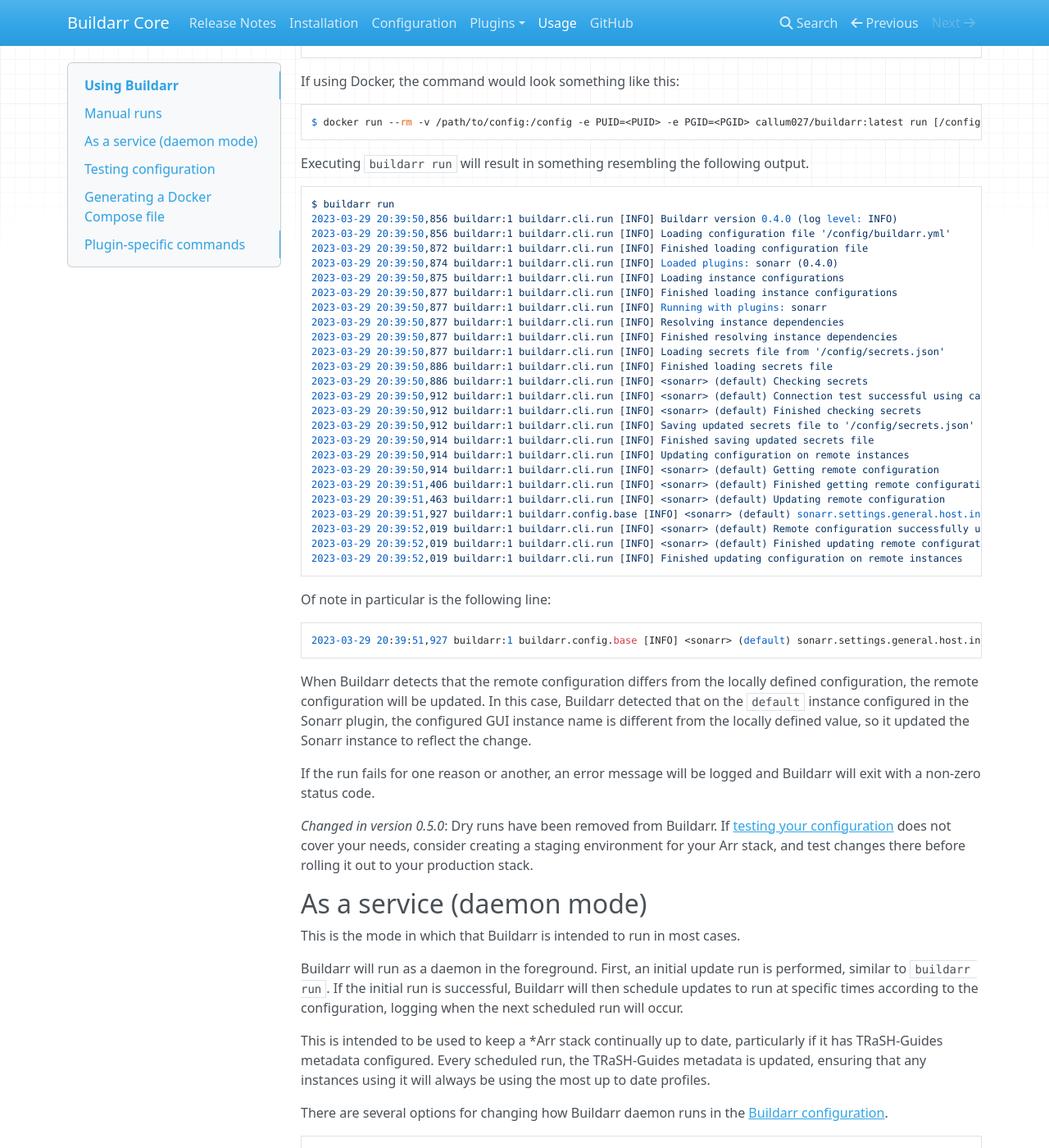
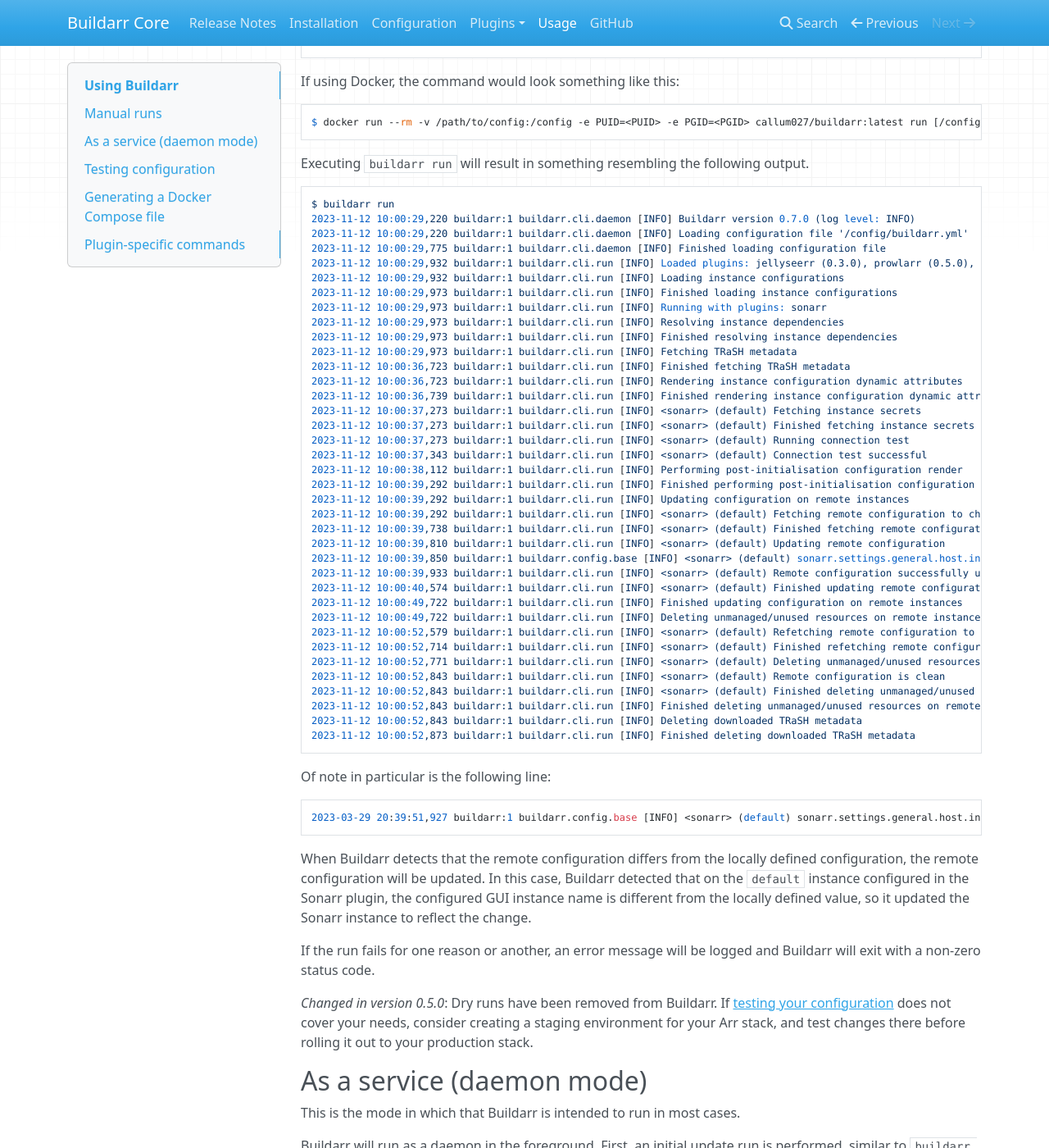
Before and after one commit to buildarr/buildarr, an MkDocs documentation site: the page built from docs/usage.md, in a window 1280 px wide and 1400 px high, scrolled down 1000 px. Shown: the whole window at 82% size. Built offline with MkDocs 1.6.1, drawn with Linux system fonts in a browser that asks for light colours; nearby versions of some CDN libraries; some of the changed text lies outside the part shown.

````diff
--- a/docs/usage.md
+++ b/docs/usage.md
@@ -61,30 +61,42 @@ Executing `buildarr run` will result in something resembling the following outpu
 
 ```text
 $ buildarr run
-2023-03-29 20:39:50,856 buildarr:1 buildarr.cli.run [INFO] Buildarr version 0.4.0 (log level: INFO)
-2023-03-29 20:39:50,856 buildarr:1 buildarr.cli.run [INFO] Loading configuration file '/config/buildarr.yml'
-2023-03-29 20:39:50,872 buildarr:1 buildarr.cli.run [INFO] Finished loading configuration file
-2023-03-29 20:39:50,874 buildarr:1 buildarr.cli.run [INFO] Loaded plugins: sonarr (0.4.0)
-2023-03-29 20:39:50,875 buildarr:1 buildarr.cli.run [INFO] Loading instance configurations
-2023-03-29 20:39:50,877 buildarr:1 buildarr.cli.run [INFO] Finished loading instance configurations
-2023-03-29 20:39:50,877 buildarr:1 buildarr.cli.run [INFO] Running with plugins: sonarr
-2023-03-29 20:39:50,877 buildarr:1 buildarr.cli.run [INFO] Resolving instance dependencies
-2023-03-29 20:39:50,877 buildarr:1 buildarr.cli.run [INFO] Finished resolving instance dependencies
-2023-03-29 20:39:50,877 buildarr:1 buildarr.cli.run [INFO] Loading secrets file from '/config/secrets.json'
-2023-03-29 20:39:50,886 buildarr:1 buildarr.cli.run [INFO] Finished loading secrets file
-2023-03-29 20:39:50,886 buildarr:1 buildarr.cli.run [INFO] <sonarr> (default) Checking secrets
-2023-03-29 20:39:50,912 buildarr:1 buildarr.cli.run [INFO] <sonarr> (default) Connection test successful using cached secrets
-2023-03-29 20:39:50,912 buildarr:1 buildarr.cli.run [INFO] <sonarr> (default) Finished checking secrets
-2023-03-29 20:39:50,912 buildarr:1 buildarr.cli.run [INFO] Saving updated secrets file to '/config/secrets.json'
-2023-03-29 20:39:50,914 buildarr:1 buildarr.cli.run [INFO] Finished saving updated secrets file
-2023-03-29 20:39:50,914 buildarr:1 buildarr.cli.run [INFO] Updating configuration on remote instances
-2023-03-29 20:39:50,914 buildarr:1 buildarr.cli.run [INFO] <sonarr> (default) Getting remote configuration
-2023-03-29 20:39:51,406 buildarr:1 buildarr.cli.run [INFO] <sonarr> (default) Finished getting remote configuration
-2023-03-29 20:39:51,463 buildarr:1 buildarr.cli.run [INFO] <sonarr> (default) Updating remote configuration
-2023-03-29 20:39:51,927 buildarr:1 buildarr.config.base [INFO] <sonarr> (default) sonarr.settings.general.host.instance_name: 'Sonarr' -> 'Sonarr (Buildarr Example)'
-2023-03-29 20:39:52,019 buildarr:1 buildarr.cli.run [INFO] <sonarr> (default) Remote configuration successfully updated
-2023-03-29 20:39:52,019 buildarr:1 buildarr.cli.run [INFO] <sonarr> (default) Finished updating remote configuration
-2023-03-29 20:39:52,019 buildarr:1 buildarr.cli.run [INFO] Finished updating configuration on remote instances
+2023-11-12 10:00:29,220 buildarr:1 buildarr.cli.daemon [INFO] Buildarr version 0.7.0 (log level: INFO)
+2023-11-12 10:00:29,220 buildarr:1 buildarr.cli.daemon [INFO] Loading configuration file '/config/buildarr.yml'
+2023-11-12 10:00:29,775 buildarr:1 buildarr.cli.daemon [INFO] Finished loading configuration file
+2023-11-12 10:00:29,932 buildarr:1 buildarr.cli.run [INFO] Loaded plugins: jellyseerr (0.3.0), prowlarr (0.5.0), radarr (0.2.0), sonarr (0.6.0)
+2023-11-12 10:00:29,932 buildarr:1 buildarr.cli.run [INFO] Loading instance configurations
+2023-11-12 10:00:29,973 buildarr:1 buildarr.cli.run [INFO] Finished loading instance configurations
+2023-11-12 10:00:29,973 buildarr:1 buildarr.cli.run [INFO] Running with plugins: sonarr
+2023-11-12 10:00:29,973 buildarr:1 buildarr.cli.run [INFO] Resolving instance dependencies
+2023-11-12 10:00:29,973 buildarr:1 buildarr.cli.run [INFO] Finished resolving instance dependencies
+2023-11-12 10:00:29,973 buildarr:1 buildarr.cli.run [INFO] Fetching TRaSH metadata
+2023-11-12 10:00:36,723 buildarr:1 buildarr.cli.run [INFO] Finished fetching TRaSH metadata
+2023-11-12 10:00:36,723 buildarr:1 buildarr.cli.run [INFO] Rendering instance configuration dynamic attributes
+2023-11-12 10:00:36,739 buildarr:1 buildarr.cli.run [INFO] Finished rendering instance configuration dynamic attributes
+2023-11-12 10:00:37,273 buildarr:1 buildarr.cli.run [INFO] <sonarr> (default) Fetching instance secrets
+2023-11-12 10:00:37,273 buildarr:1 buildarr.cli.run [INFO] <sonarr> (default) Finished fetching instance secrets
+2023-11-12 10:00:37,273 buildarr:1 buildarr.cli.run [INFO] <sonarr> (default) Running connection test
+2023-11-12 10:00:37,343 buildarr:1 buildarr.cli.run [INFO] <sonarr> (default) Connection test successful
+2023-11-12 10:00:38,112 buildarr:1 buildarr.cli.run [INFO] Performing post-initialisation configuration render
+2023-11-12 10:00:39,292 buildarr:1 buildarr.cli.run [INFO] Finished performing post-initialisation configuration render
+2023-11-12 10:00:39,292 buildarr:1 buildarr.cli.run [INFO] Updating configuration on remote instances
+2023-11-12 10:00:39,292 buildarr:1 buildarr.cli.run [INFO] <sonarr> (default) Fetching remote configuration to check if updates are required
+2023-11-12 10:00:39,738 buildarr:1 buildarr.cli.run [INFO] <sonarr> (default) Finished fetching remote configuration
+2023-11-12 10:00:39,810 buildarr:1 buildarr.cli.run [INFO] <sonarr> (default) Updating remote configuration
+2023-11-12 10:00:39,850 buildarr:1 buildarr.config.base [INFO] <sonarr> (default) sonarr.settings.general.host.instance_name: 'Sonarr' -> 'Sonarr (Buildarr Example)'
+2023-11-12 10:00:39,933 buildarr:1 buildarr.cli.run [INFO] <sonarr> (default) Remote configuration successfully updated
+2023-11-12 10:00:40,574 buildarr:1 buildarr.cli.run [INFO] <sonarr> (default) Finished updating remote configuration
+2023-11-12 10:00:49,722 buildarr:1 buildarr.cli.run [INFO] Finished updating configuration on remote instances
+2023-11-12 10:00:49,722 buildarr:1 buildarr.cli.run [INFO] Deleting unmanaged/unused resources on remote instances
+2023-11-12 10:00:52,579 buildarr:1 buildarr.cli.run [INFO] <sonarr> (default) Refetching remote configuration to delete unused resources
+2023-11-12 10:00:52,714 buildarr:1 buildarr.cli.run [INFO] <sonarr> (default) Finished refetching remote configuration
+2023-11-12 10:00:52,771 buildarr:1 buildarr.cli.run [INFO] <sonarr> (default) Deleting unmanaged/unused resources on the remote instance
+2023-11-12 10:00:52,843 buildarr:1 buildarr.cli.run [INFO] <sonarr> (default) Remote configuration is clean
+2023-11-12 10:00:52,843 buildarr:1 buildarr.cli.run [INFO] <sonarr> (default) Finished deleting unmanaged/unused resources on the remote instance
+2023-11-12 10:00:52,843 buildarr:1 buildarr.cli.run [INFO] Finished deleting unmanaged/unused resources on remote instances
+2023-11-12 10:00:52,843 buildarr:1 buildarr.cli.run [INFO] Deleting downloaded TRaSH metadata
+2023-11-12 10:00:52,873 buildarr:1 buildarr.cli.run [INFO] Finished deleting downloaded TRaSH metadata
 ```
 
 Of note in particular is the following line:
@@ -111,52 +123,61 @@ This is intended to be used to keep a *Arr stack continually up to date, particu
 There are several options for changing how Buildarr daemon runs in the [Buildarr configuration](configuration.md#buildarr-settings).
 
 ```text
-2023-03-29 20:40:39,958 buildarr:1 buildarr.cli.daemon [INFO] Buildarr version 0.4.0 (log level: INFO)
-2023-03-29 20:40:39,958 buildarr:1 buildarr.cli.daemon [INFO] Loading configuration file '/config/buildarr.yml'
-2023-03-29 20:40:39,977 buildarr:1 buildarr.cli.daemon [INFO] Finished loading configuration file
-2023-03-29 20:40:39,977 buildarr:1 buildarr.cli.daemon [INFO] Daemon configuration:
-2023-03-29 20:40:39,978 buildarr:1 buildarr.cli.daemon [INFO]  - Watch configuration files: Yes
-2023-03-29 20:40:39,978 buildarr:1 buildarr.cli.daemon [INFO]  - Configuration files to watch:
-2023-03-29 20:40:39,978 buildarr:1 buildarr.cli.daemon [INFO]    - /config/buildarr.yml
-2023-03-29 20:40:39,978 buildarr:1 buildarr.cli.daemon [INFO]  - Update at:
-2023-03-29 20:40:39,978 buildarr:1 buildarr.cli.daemon [INFO]    - Monday 03:00
-2023-03-29 20:40:39,979 buildarr:1 buildarr.cli.daemon [INFO]    - Tuesday 03:00
-2023-03-29 20:40:39,979 buildarr:1 buildarr.cli.daemon [INFO]    - Wednesday 03:00
-2023-03-29 20:40:39,979 buildarr:1 buildarr.cli.daemon [INFO]    - Thursday 03:00
-2023-03-29 20:40:39,979 buildarr:1 buildarr.cli.daemon [INFO]    - Friday 03:00
-2023-03-29 20:40:39,979 buildarr:1 buildarr.cli.daemon [INFO]    - Saturday 03:00
-2023-03-29 20:40:39,979 buildarr:1 buildarr.cli.daemon [INFO]    - Sunday 03:00
-2023-03-29 20:40:39,979 buildarr:1 buildarr.cli.daemon [INFO] Applying initial configuration
-2023-03-29 20:40:39,981 buildarr:1 buildarr.cli.run [INFO] Loaded plugins: sonarr (0.4.0)
-2023-03-29 20:40:39,981 buildarr:1 buildarr.cli.run [INFO] Loading instance configurations
-2023-03-29 20:40:39,983 buildarr:1 buildarr.cli.run [INFO] Finished loading instance configurations
-2023-03-29 20:40:39,983 buildarr:1 buildarr.cli.run [INFO] Running with plugins: sonarr
-2023-03-29 20:40:39,983 buildarr:1 buildarr.cli.run [INFO] Resolving instance dependencies
-2023-03-29 20:40:39,984 buildarr:1 buildarr.cli.run [INFO] Finished resolving instance dependencies
-2023-03-29 20:40:39,984 buildarr:1 buildarr.cli.run [INFO] Loading secrets file from '/config/secrets.json'
-2023-03-29 20:40:39,989 buildarr:1 buildarr.cli.run [INFO] Finished loading secrets file
-2023-03-29 20:40:39,989 buildarr:1 buildarr.cli.run [INFO] <sonarr> (default) Checking secrets
-2023-03-29 20:40:40,015 buildarr:1 buildarr.cli.run [INFO] <sonarr> (default) Connection test successful using cached secrets
-2023-03-29 20:40:40,015 buildarr:1 buildarr.cli.run [INFO] <sonarr> (default) Finished checking secrets
-2023-03-29 20:40:40,015 buildarr:1 buildarr.cli.run [INFO] Saving updated secrets file to '/config/secrets.json'
-2023-03-29 20:40:40,017 buildarr:1 buildarr.cli.run [INFO] Finished saving updated secrets file
-2023-03-29 20:40:40,017 buildarr:1 buildarr.cli.run [INFO] Updating configuration on remote instances
-2023-03-29 20:40:40,017 buildarr:1 buildarr.cli.run [INFO] <sonarr> (default) Getting remote configuration
-2023-03-29 20:40:40,599 buildarr:1 buildarr.cli.run [INFO] <sonarr> (default) Finished getting remote configuration
-2023-03-29 20:40:40,662 buildarr:1 buildarr.cli.run [INFO] <sonarr> (default) Updating remote configuration
-2023-03-29 20:40:41,129 buildarr:1 buildarr.config.base [INFO] <sonarr> (default) sonarr.settings.general.host.instance_name: 'Sonarr' -> 'Sonarr (Buildarr Example)'
-2023-03-29 20:40:41,204 buildarr:1 buildarr.cli.run [INFO] <sonarr> (default) Remote configuration successfully updated
-2023-03-29 20:40:41,204 buildarr:1 buildarr.cli.run [INFO] <sonarr> (default) Finished updating remote configuration
-2023-03-29 20:40:41,205 buildarr:1 buildarr.cli.run [INFO] Finished updating configuration on remote instances
-2023-03-29 20:40:41,205 buildarr:1 buildarr.cli.daemon [INFO] Finished applying initial configuration
-2023-03-29 20:40:41,205 buildarr:1 buildarr.cli.daemon [INFO] Scheduling update jobs
-2023-03-29 20:40:41,206 buildarr:1 buildarr.cli.daemon [INFO] Finished scheduling update jobs
-2023-03-29 20:40:41,206 buildarr:1 buildarr.cli.daemon [INFO] The next run will be at 2023-03-30 03:00
-2023-03-29 20:40:41,206 buildarr:1 buildarr.cli.daemon [INFO] Setting up config file monitoring
-2023-03-29 20:40:41,216 buildarr:1 buildarr.cli.daemon [INFO] Finished setting up config file monitoring
-2023-03-29 20:40:41,216 buildarr:1 buildarr.cli.daemon [INFO] Setting up signal handlers
-2023-03-29 20:40:41,216 buildarr:1 buildarr.cli.daemon [INFO] Finished setting up signal handlers
-2023-03-29 20:40:41,216 buildarr:1 buildarr.cli.daemon [INFO] Buildarr ready.
+2023-11-12 10:00:29,220 buildarr:1 buildarr.cli.daemon [INFO] Buildarr version 0.7.0 (log level: INFO)
+2023-11-12 10:00:29,220 buildarr:1 buildarr.cli.daemon [INFO] Loading configuration file '/config/buildarr.yml'
+2023-11-12 10:00:29,775 buildarr:1 buildarr.cli.daemon [INFO] Finished loading configuration file
+2023-11-12 10:00:29,775 buildarr:1 buildarr.cli.daemon [INFO] Daemon configuration:
+2023-11-12 10:00:29,776 buildarr:1 buildarr.cli.daemon [INFO]  - Watch configuration files: No
+2023-11-12 10:00:29,776 buildarr:1 buildarr.cli.daemon [INFO]  - Update at:
+2023-11-12 10:00:29,776 buildarr:1 buildarr.cli.daemon [INFO]    - Monday 03:00
+2023-11-12 10:00:29,776 buildarr:1 buildarr.cli.daemon [INFO]    - Tuesday 03:00
+2023-11-12 10:00:29,777 buildarr:1 buildarr.cli.daemon [INFO]    - Wednesday 03:00
+2023-11-12 10:00:29,777 buildarr:1 buildarr.cli.daemon [INFO]    - Thursday 03:00
+2023-11-12 10:00:29,778 buildarr:1 buildarr.cli.daemon [INFO]    - Friday 03:00
+2023-11-12 10:00:29,778 buildarr:1 buildarr.cli.daemon [INFO]    - Saturday 03:00
+2023-11-12 10:00:29,778 buildarr:1 buildarr.cli.daemon [INFO]    - Sunday 03:00
+2023-11-12 10:00:29,778 buildarr:1 buildarr.cli.daemon [INFO] Scheduling update jobs
+2023-11-12 10:00:29,779 buildarr:1 buildarr.cli.daemon [INFO] Finished scheduling update jobs
+2023-11-12 10:00:29,779 buildarr:1 buildarr.cli.daemon [INFO] Config file monitoring is already disabled
+2023-11-12 10:00:29,779 buildarr:1 buildarr.cli.daemon [INFO] Applying initial configuration
+2023-11-12 10:00:29,932 buildarr:1 buildarr.cli.run [INFO] Loaded plugins: jellyseerr (0.3.0), prowlarr (0.5.0), radarr (0.2.0), sonarr (0.6.0)
+2023-11-12 10:00:29,932 buildarr:1 buildarr.cli.run [INFO] Loading instance configurations
+2023-11-12 10:00:29,973 buildarr:1 buildarr.cli.run [INFO] Finished loading instance configurations
+2023-11-12 10:00:29,973 buildarr:1 buildarr.cli.run [INFO] Running with plugins: sonarr
+2023-11-12 10:00:29,973 buildarr:1 buildarr.cli.run [INFO] Resolving instance dependencies
+2023-11-12 10:00:29,973 buildarr:1 buildarr.cli.run [INFO] Finished resolving instance dependencies
+2023-11-12 10:00:29,973 buildarr:1 buildarr.cli.run [INFO] Fetching TRaSH metadata
+2023-11-12 10:00:36,723 buildarr:1 buildarr.cli.run [INFO] Finished fetching TRaSH metadata
+2023-11-12 10:00:36,723 buildarr:1 buildarr.cli.run [INFO] Rendering instance configuration dynamic attributes
+2023-11-12 10:00:36,739 buildarr:1 buildarr.cli.run [INFO] Finished rendering instance configuration dynamic attributes
+2023-11-12 10:00:37,273 buildarr:1 buildarr.cli.run [INFO] <sonarr> (default) Fetching instance secrets
+2023-11-12 10:00:37,273 buildarr:1 buildarr.cli.run [INFO] <sonarr> (default) Finished fetching instance secrets
+2023-11-12 10:00:37,273 buildarr:1 buildarr.cli.run [INFO] <sonarr> (default) Running connection test
+2023-11-12 10:00:37,343 buildarr:1 buildarr.cli.run [INFO] <sonarr> (default) Connection test successful
+2023-11-12 10:00:38,112 buildarr:1 buildarr.cli.run [INFO] Performing post-initialisation configuration render
+2023-11-12 10:00:39,292 buildarr:1 buildarr.cli.run [INFO] Finished performing post-initialisation configuration render
+2023-11-12 10:00:39,292 buildarr:1 buildarr.cli.run [INFO] Updating configuration on remote instances
+2023-11-12 10:00:39,292 buildarr:1 buildarr.cli.run [INFO] <sonarr> (default) Fetching remote configuration to check if updates are required
+2023-11-12 10:00:39,738 buildarr:1 buildarr.cli.run [INFO] <sonarr> (default) Finished fetching remote configuration
+2023-11-12 10:00:39,810 buildarr:1 buildarr.cli.run [INFO] <sonarr> (default) Updating remote configuration
+2023-11-12 10:00:39,850 buildarr:1 buildarr.config.base [INFO] <sonarr> (default) sonarr.settings.general.host.instance_name: 'Sonarr' -> 'Sonarr (Buildarr Example)'
+2023-11-12 10:00:39,933 buildarr:1 buildarr.cli.run [INFO] <sonarr> (default) Remote configuration successfully updated
+2023-11-12 10:00:40,574 buildarr:1 buildarr.cli.run [INFO] <sonarr> (default) Finished updating remote configuration
+2023-11-12 10:00:49,722 buildarr:1 buildarr.cli.run [INFO] Finished updating configuration on remote instances
+2023-11-12 10:00:49,722 buildarr:1 buildarr.cli.run [INFO] Deleting unmanaged/unused resources on remote instances
+2023-11-12 10:00:52,579 buildarr:1 buildarr.cli.run [INFO] <sonarr> (default) Refetching remote configuration to delete unused resources
+2023-11-12 10:00:52,714 buildarr:1 buildarr.cli.run [INFO] <sonarr> (default) Finished refetching remote configuration
+2023-11-12 10:00:52,771 buildarr:1 buildarr.cli.run [INFO] <sonarr> (default) Deleting unmanaged/unused resources on the remote instance
+2023-11-12 10:00:52,843 buildarr:1 buildarr.cli.run [INFO] <sonarr> (default) Remote configuration is clean
+2023-11-12 10:00:52,843 buildarr:1 buildarr.cli.run [INFO] <sonarr> (default) Finished deleting unmanaged/unused resources on the remote instance
+2023-11-12 10:00:52,843 buildarr:1 buildarr.cli.run [INFO] Finished deleting unmanaged/unused resources on remote instances
+2023-11-12 10:00:52,843 buildarr:1 buildarr.cli.run [INFO] Deleting downloaded TRaSH metadata
+2023-11-12 10:00:52,873 buildarr:1 buildarr.cli.run [INFO] Finished deleting downloaded TRaSH metadata
+2023-11-12 10:00:52,874 buildarr:1 buildarr.cli.daemon [INFO] Finished applying initial configuration
+2023-11-12 10:00:52,874 buildarr:1 buildarr.cli.daemon [INFO] Setting up signal handlers
+2023-11-12 10:00:52,875 buildarr:1 buildarr.cli.daemon [INFO] Finished setting up signal handlers
+2023-11-12 10:00:52,875 buildarr:1 buildarr.cli.daemon [INFO] The next run will be at 2023-11-13 03:00
+2023-11-12 10:00:52,875 buildarr:1 buildarr.cli.daemon [INFO] Buildarr ready.
 ```
 
 Buildarr daemon supports the following signal types:
````
Also changed, not shown: README.md (+57 -41 lines), docs/index.md (+58 -48 lines).
